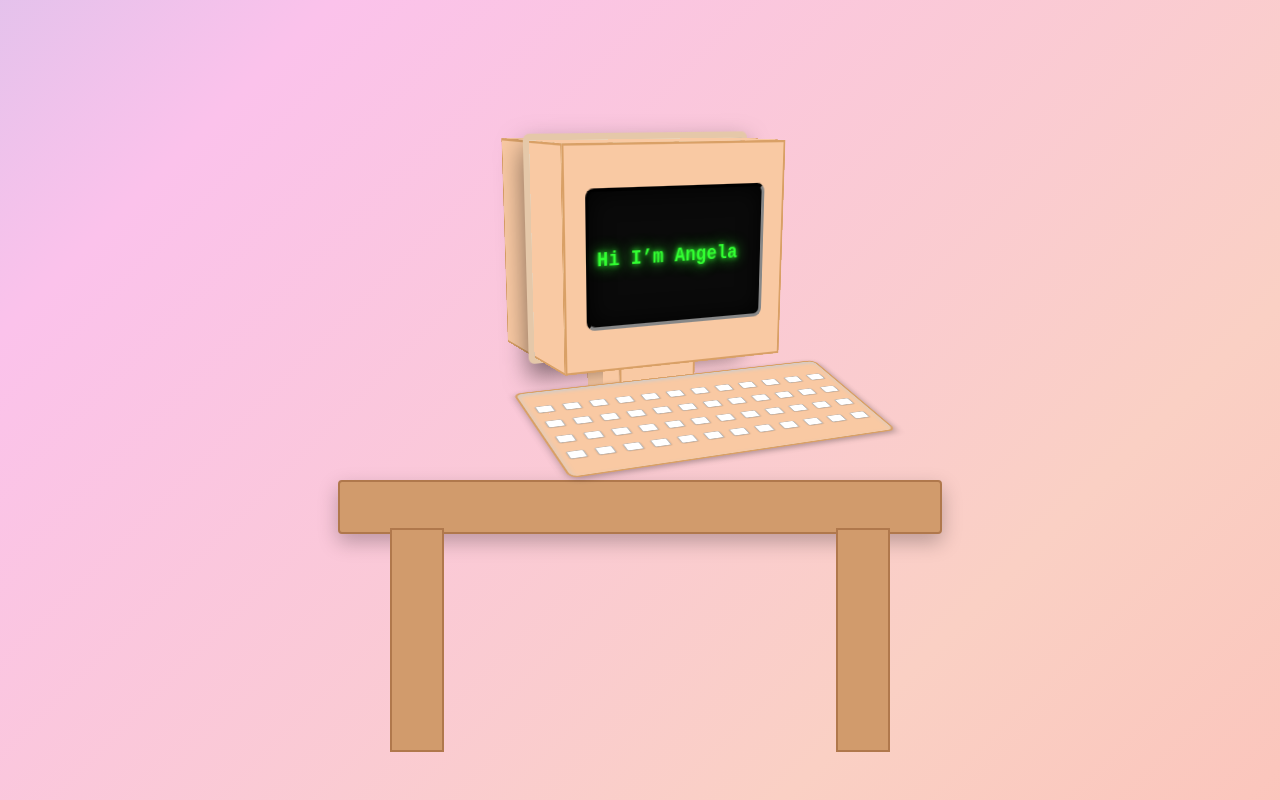
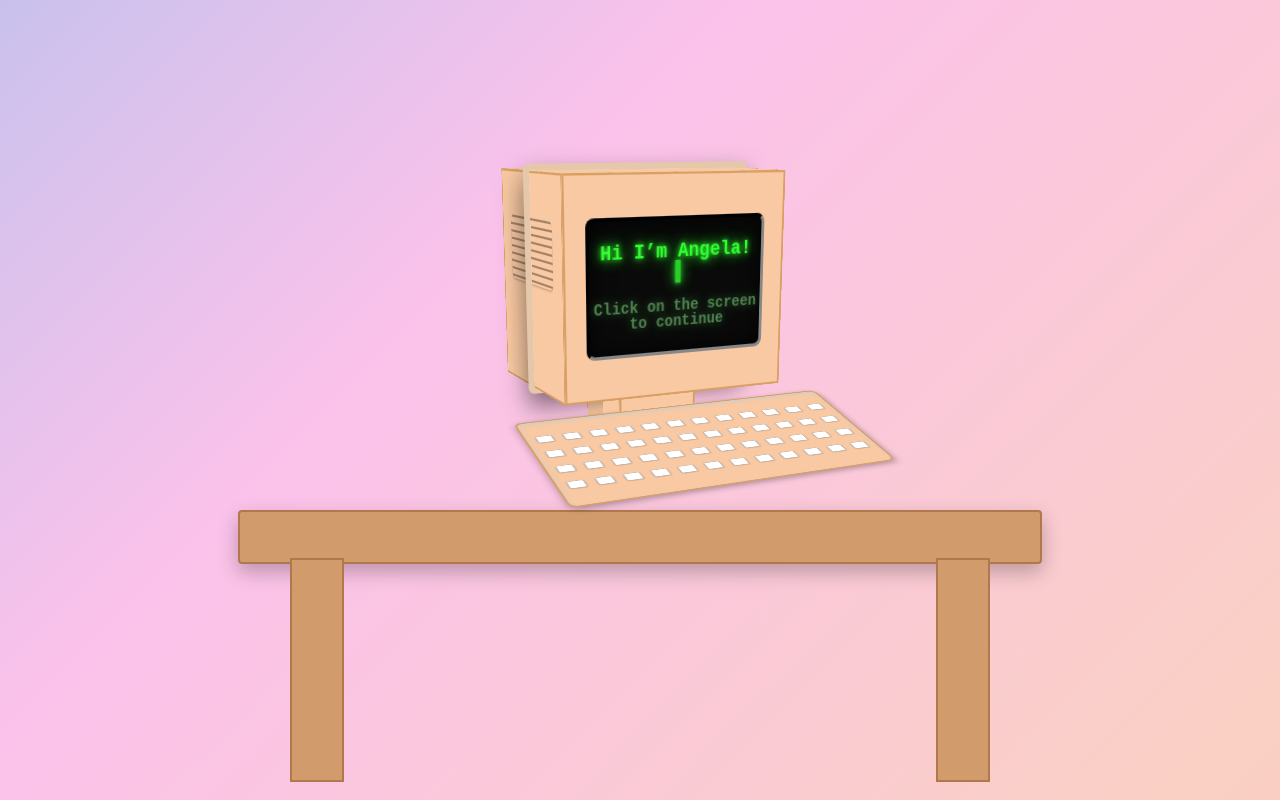
Before and after one commit to shadowstar654/my-portfolio, a React (Vite) app: page / in a window 1280 px wide. Built offline with nearby package versions, Linux system fonts and the light colour scheme.

Commit message:
Adding extra features to computer

```diff
--- a/src/App.css
+++ b/src/App.css
@@ -45,12 +45,14 @@ body {
   transform-style: preserve-3d;
   transform: rotateX(-15deg) rotateY(25deg);
   transition: transform 280ms ease;
+  margin-top: 60px;  /* pushes computer downward onto desk */
 }
 
 /* hover desk + computer together */
 .scene:hover .computer {
-  transform: rotateX(-10deg) rotateY(20deg) scale(1.06) rotateZ(1deg);
+  transform: rotateX(-15deg) rotateY(-10deg) scale(1.06) rotateZ(1deg);
   transition: transform 0.6s ease; /* make it smoother */
+  margin-top: 60px;  /* pushes computer downward onto desk */
 }
 
 /* ===== Shared materials ===== */
@@ -78,7 +80,72 @@ body {
   transform-style: preserve-3d;
   transform: translateX(-50%);
 }
+.monitor .left::before,
+.monitor .right::before {
+  content: "";
+  position: absolute;
+  width: 70%;
+  height: 60px;
+  top: 40px;
+  left: 15%;
+  background: repeating-linear-gradient(
+    to bottom,
+    rgba(0, 0, 0, 0.35) 0 2px,
+    transparent 2px 7px
+  );
+  border-radius: 6px;
+  box-shadow: 0 1px 2px rgba(0,0,0,0.25);
+  pointer-events: none;
+}
 
+/* Top vents */
+.monitor .top::before {
+  content: "";
+  position: absolute;
+  left: 20px;
+  right: 20px;
+  top: 20px;
+  height: 40px;
+  background: repeating-linear-gradient(
+    to right,
+    rgba(0, 0, 0, 0.3) 0 2px,
+    transparent 2px 8px
+  );
+  border-radius: 6px;
+  box-shadow: 0 1px 2px rgba(0,0,0,0.2);
+  pointer-events: none;
+}
+
+/* Back vents */
+.monitor .back::before {
+  content: "";
+  position: absolute;
+  width: 70%;
+  height: 100px;
+  top: 40px;
+  left: 15%;
+  background: repeating-linear-gradient(
+    to bottom,
+    rgba(0, 0, 0, 0.35) 0 2px,
+    transparent 2px 7px
+  );
+  border-radius: 8px;
+  box-shadow: 0 2px 4px rgba(0,0,0,0.25);
+  pointer-events: none;
+}
+
+/* Optional little screw details for realism */
+.monitor .back::after {
+  content: "";
+  position: absolute;
+  inset: 10px;
+  background:
+    radial-gradient(circle at 20px 20px, rgba(0,0,0,0.35) 0 2px, transparent 3px),
+    radial-gradient(circle at calc(100% - 20px) 20px, rgba(0,0,0,0.35) 0 2px, transparent 3px),
+    radial-gradient(circle at 20px calc(100% - 20px), rgba(0,0,0,0.35) 0 2px, transparent 3px),
+    radial-gradient(circle at calc(100% - 20px) calc(100% - 20px), rgba(0,0,0,0.35) 0 2px, transparent 3px);
+  pointer-events: none;
+}
 .monitor .front  { width: 220px; height: 200px; transform: rotateY(0)      translateZ(80px); }
 .monitor .back   { width: 220px; height: 200px; transform: rotateY(180deg)  translateZ(80px); }
 .monitor .right  { width: 160px; height: 200px; transform: rotateY(90deg)   translateZ(110px); }
@@ -184,7 +251,7 @@ body {
   top: 380px;
   left: 50%;
   transform: translateX(-50%);
-  width: 600px;
+  width: 800px;
   height: 50px;
   background: #d19b6c;
   border: 2px solid #b0784c;
@@ -289,3 +356,32 @@ body {
     transform: translate(-50%, -50%) scale(1);
   }
 }
+/* Screen text centered */
+.screen-link {
+  display: flex;
+  flex-direction: column;
+  justify-content: center;
+  align-items: center;
+  height: 100%;
+  text-align: center;
+}
+
+/* Main intro */
+.intro-text {
+  font-size: 1.4rem;   /* smaller */
+  color: #00ff88;
+  text-shadow: 0 0 10px #00ff88;
+}
+.click-hint {
+  margin-top: 0.9rem;
+  font-size: 0.9rem;
+  color: #90ee90; /* soft green */
+  text-shadow: 0 0 8px #4caf50;
+  opacity: 0.8;
+  animation: blink 2s infinite ease-in-out;
+}
+
+@keyframes blink {
+  0%, 100% { opacity: 0.8; }
+  50% { opacity: 0.3; }
+}
--- a/src/App.jsx
+++ b/src/App.jsx
@@ -12,8 +12,7 @@ function App() {
           <div className="about-content">
             <h2>About Me</h2>
             <p>
-              Hello! I’m Angela, a software engineer passionate about React
-              and interactive web experiences.
+              Hello! I’m Angela, a Computer Science student exploring how design, interactivity, and code can come together to create meaningful experiences. I enjoy building interactive projects with React and JavaScript, experimenting with modeling and problem-solving in Python, and drawing on my background in C++ for strong fundamentals in algorithms.
             </p>
 
             <h3>Projects</h3>
@@ -46,7 +45,8 @@ function App() {
               <div className="face front">
                 <div className="screen" onClick={() => setZoomed(true)}>
                   <div className="screen-link">
-                    Hi I’m Angela<span className="cursor">▌</span>
+                    Hi I’m Angela! <span className="cursor">▌</span>
+                    <div className="click-hint">Click on the screen to continue</div>
                   </div>
                 </div>
               </div>
```
